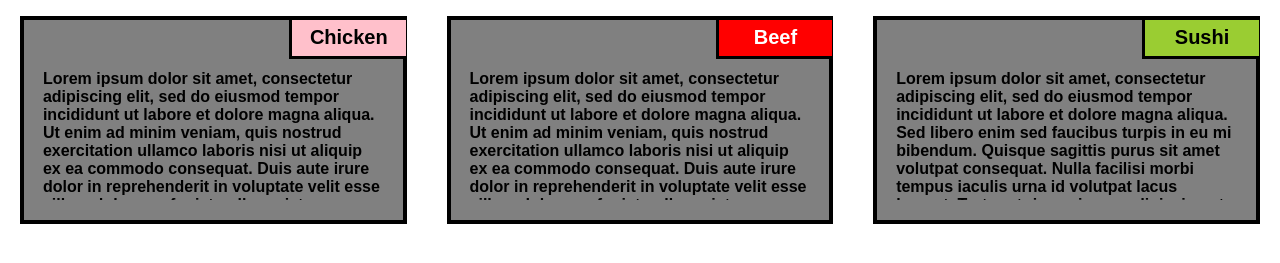
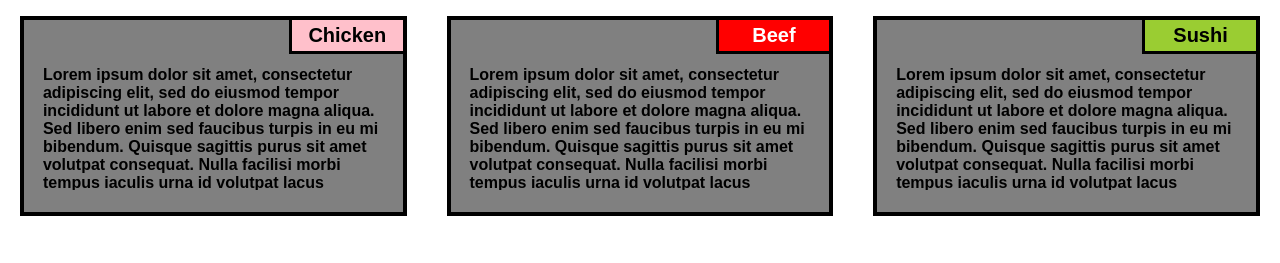
Before and after one commit to MrAwesome9140/WebDevCourse, a plain HTML site: page module2-solution/index.html in a window 1280 px wide. Shown: the part 153-416 px from the top of the page. Drawn offline with Linux system fonts and the light colour scheme.

Commit message:
removed unnecessary lines

```diff
--- a/module2-solution/css/styles.css
+++ b/module2-solution/css/styles.css
@@ -1,7 +1,7 @@
 * {
     font-family: Arial, Helvetica, sans-serif;
     font-size: 100%;
-    /* box-sizing: border-box; */
+    box-sizing: border-box;
 }
 
 body {
@@ -66,9 +66,6 @@ p {
     margin-top: 3%;
     height: 65%;
     font-weight: bold;
-    /* display: flex; */
-    /* justify-content: center;
-    align-items: center; */
     overflow: auto;
 }
 
--- a/module2-solution/index.html
+++ b/module2-solution/index.html
@@ -8,15 +8,18 @@
     <body>
         <h1 class="header"> Our Menu </h1>
 
-        <div class="menu-items">
+        <div class="menu-items row">
             <div class="menu-item col-md-4 col-tb-6">
                 <div>
                     <div class="item-title" id="chicken">Chicken</div>
                     <p>
                         Lorem ipsum dolor sit amet, consectetur adipiscing elit, sed do eiusmod tempor incididunt ut labore
-                        et dolore magna aliqua. Ut enim ad minim veniam, quis nostrud exercitation ullamco laboris nisi ut
-                        aliquip ex ea commodo consequat. Duis aute irure dolor in reprehenderit in voluptate velit esse
-                        cillum dolore eu fugiat nulla pariatur.
+                        et dolore magna aliqua. Sed libero enim sed faucibus turpis in eu mi bibendum. Quisque sagittis purus
+                        sit amet volutpat consequat. Nulla facilisi morbi tempus iaculis urna id volutpat lacus laoreet. Tortor
+                        at risus viverra adipiscing at in tellus integer feugiat. Ac turpis egestas integer eget aliquet.
+                        Pharetra pharetra massa massa ultricies mi quis hendrerit. Non enim praesent elementum facilisis leo
+                        vel fringilla est. Eget est lorem ipsum dolor sit amet consectetur adipiscing elit. Mattis aliquam faucibus
+                        purus in.
                     </p>
                 </div>
             </div>
@@ -25,9 +28,12 @@
                     <div class="item-title" id="beef">Beef</div>
                     <p>
                         Lorem ipsum dolor sit amet, consectetur adipiscing elit, sed do eiusmod tempor incididunt ut labore
-                        et dolore magna aliqua. Ut enim ad minim veniam, quis nostrud exercitation ullamco laboris nisi ut
-                        aliquip ex ea commodo consequat. Duis aute irure dolor in reprehenderit in voluptate velit esse
-                        cillum dolore eu fugiat nulla pariatur.
+                        et dolore magna aliqua. Sed libero enim sed faucibus turpis in eu mi bibendum. Quisque sagittis purus
+                        sit amet volutpat consequat. Nulla facilisi morbi tempus iaculis urna id volutpat lacus laoreet. Tortor
+                        at risus viverra adipiscing at in tellus integer feugiat. Ac turpis egestas integer eget aliquet.
+                        Pharetra pharetra massa massa ultricies mi quis hendrerit. Non enim praesent elementum facilisis leo
+                        vel fringilla est. Eget est lorem ipsum dolor sit amet consectetur adipiscing elit. Mattis aliquam faucibus
+                        purus in.
                     </p>
                 </div>
             </div>
@@ -41,7 +47,7 @@
                         at risus viverra adipiscing at in tellus integer feugiat. Ac turpis egestas integer eget aliquet.
                         Pharetra pharetra massa massa ultricies mi quis hendrerit. Non enim praesent elementum facilisis leo
                         vel fringilla est. Eget est lorem ipsum dolor sit amet consectetur adipiscing elit. Mattis aliquam faucibus
-                         purus in.
+                        purus in.
                     </p>
                 </div>
             </div>
```
